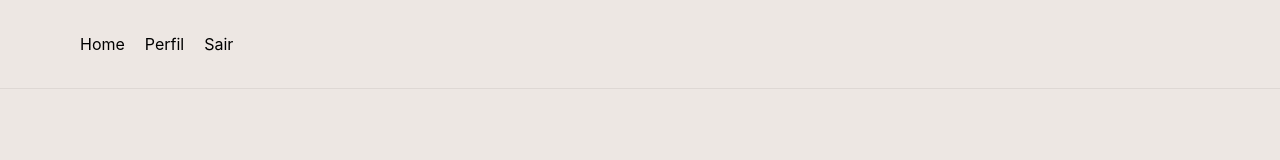
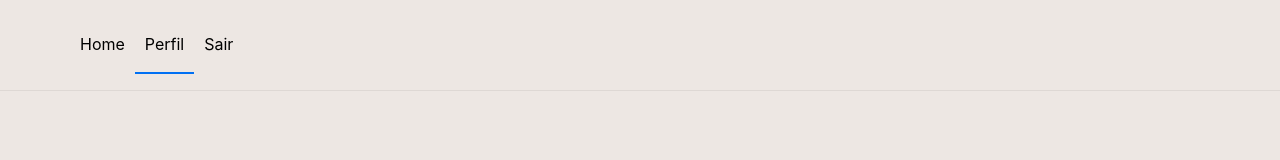
Before and after one commit to EdsonLucasbd/financial-control, a Next.js app: page /profile in a window 1280 px wide. Shown: the top 160 px of the page. Built offline with nearby package versions, Linux system fonts and the light colour scheme.

Commit message:
setting the style at selected menu option

```diff
--- a/src/components/Nav/RightNav.js
+++ b/src/components/Nav/RightNav.js
@@ -1,4 +1,4 @@
-import React, { useEffect } from 'react';
+import React, { useEffect, useState } from 'react';
 import { IconStyleWrapper, OptionButton, Ul, Li } from '../../../styles/components/Nav/RightNav';
 
 import { signOut } from "next-auth/client";
@@ -6,8 +6,12 @@ import { signOut } from "next-auth/client";
 import { LogOut } from '@styled-icons/ionicons-outline/LogOut'
 import { PersonCircle } from '@styled-icons/bootstrap/PersonCircle'
 import { Home } from '@styled-icons/boxicons-regular/Home'
+import { useRouter } from 'next/router';
 
 const RightNav = ({ open }) => {
+  const router = useRouter();
+  const [isSelected, setIsSelected] = useState(false);
+
   useEffect(() => {
     if (window.innerWidth <= 768) {
       return (
@@ -51,12 +55,16 @@ const RightNav = ({ open }) => {
 
   return (
     <Ul open={open}>
-      <Li>
+      <Li className={
+        router.pathname === '/' && 'isSelected'
+      }>
         <a href="/">
           Home
         </a>
       </Li>
-      <Li>
+      <Li className={
+        router.pathname === '/profile' && 'isSelected'
+      }>
         <a href="/profile">
           Perfil
         </a>
--- a/styles/components/Nav/RightNav.js
+++ b/styles/components/Nav/RightNav.js
@@ -29,7 +29,7 @@ export const Ul = styled.ul`
   }
 `;
 
-export const Li = styled.li`
+export const Li = styled.li.attrs(props => { className: props.className })`
   display: inline-block;
   position: relative;
   cursor: pointer;
@@ -51,6 +51,11 @@ export const Li = styled.li`
     transform: scaleX(1);
     transform-origin: bottom left;
   }
+
+  &.isSelected{
+    border-bottom: 2px solid #0070f3;
+    pointer-events: none;
+  }
 `;
 
 export const IconStyleWrapper = styled.div`
```
